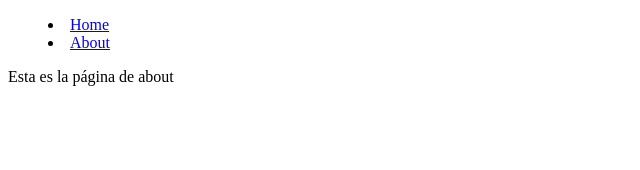
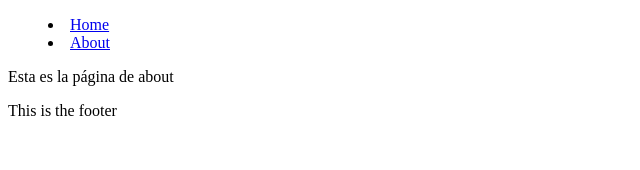
Before and after one commit to jpmjim/CNextjs, a Next.js app: page /about in a window 1280 px wide. Shown: the top 170 px of the page, without its empty margins (0-640 px from the left). Built offline with nearby package versions, Linux system fonts and the light colour scheme.

Commit message:
Extendiendo el App

```diff
--- /dev/null
+++ b/components/Layout/Layout.tsx
@@ -0,0 +1,13 @@
+import React from 'react'
+import Navbar from '../Navbar/Navbar'
+
+const Layout = ({ children }: { children: React.ReactNode }) => {
+  return (
+    <div>
+      <Navbar />
+      {children}
+      <footer>This is the footer</footer>
+    </div>)
+}
+
+export default Layout
--- /dev/null
+++ b/pages/_app.tsx
@@ -0,0 +1,24 @@
+import type { AppProps } from 'next/app'
+import Layout from '../components/Layout/Layout'
+
+function MyApp({ Component, pageProps }: AppProps) {
+  return(
+    <Layout>
+      <Component {...pageProps} />
+    </Layout>
+  )
+}
+
+// Only uncomment this method if you have blocking data requirements for
+// every single page in your application. This disables the ability to
+// perform automatic static optimization, causing every page in your app to
+// be server-side rendered.
+//
+// MyApp.getInitialProps = async (appContext) => {
+//   // calls page's `getInitialProps` and fills `appProps.pageProps`
+//   const appProps = await App.getInitialProps(appContext);
+//
+//   return { ...appProps }
+// }
+
+export default MyApp
--- a/pages/about.js
+++ b/pages/about.js
@@ -1,10 +1,8 @@
 import React from 'react';
-import  Navbar  from '../components/Navbar/Navbar';
 
 const About = () => {
   return (
     <div>
-      <Navbar />
       <p>Esta es la página de about</p>
     </div>
   )
--- a/pages/index.js
+++ b/pages/index.js
@@ -1,5 +1,4 @@
 import React, { useEffect, useState } from 'react';
-import Navbar from '../components/Navbar/Navbar';
 
 const Home = () => {
   const [productList, setProductList] = useState([]);
@@ -15,7 +14,6 @@ const Home = () => {
 
   return (
     <div>
-      <Navbar />
       <h1>Hola Platzi!</h1>
       <ul>
         {productList.map((product) => (
```
Also changed, not shown: components/Navbar/Navbar.tsx (renamed from components/Navbar/Navbar.js), 1 other file (tests, documents, lock files or other folders).
